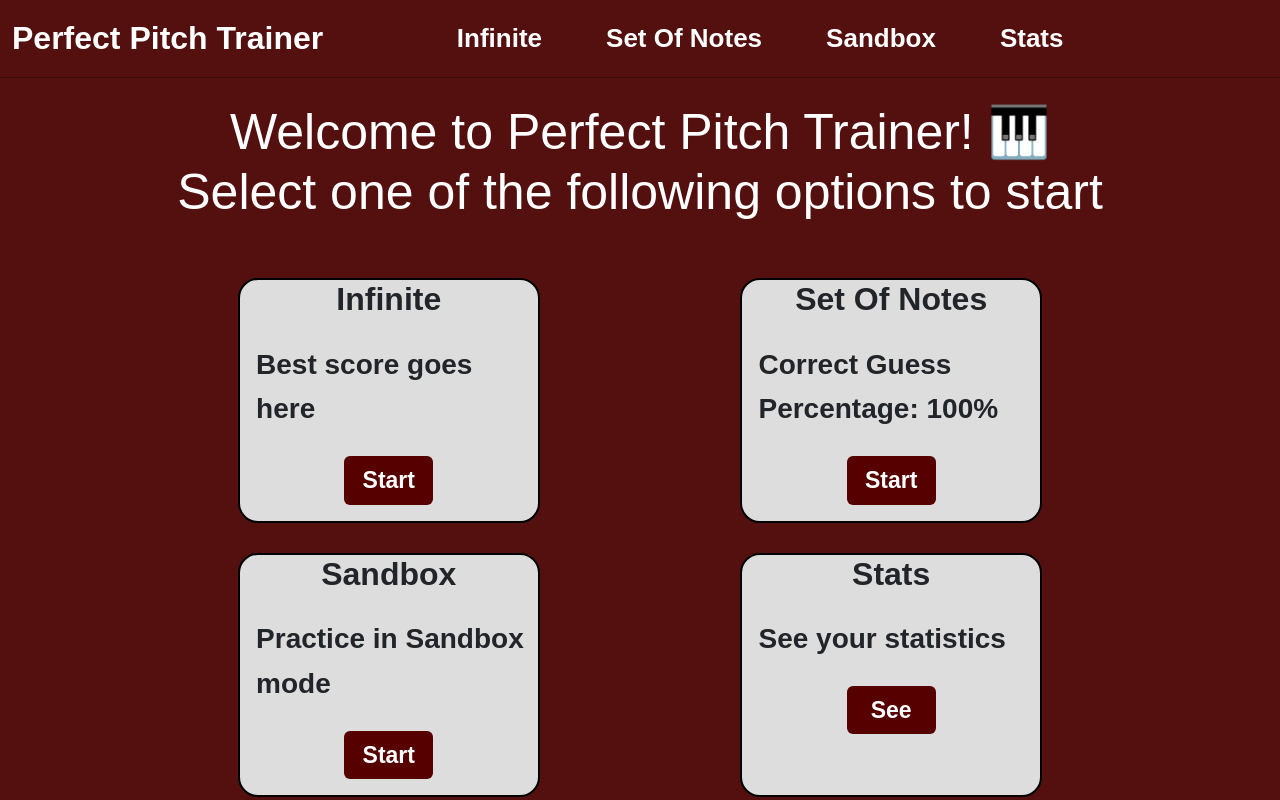
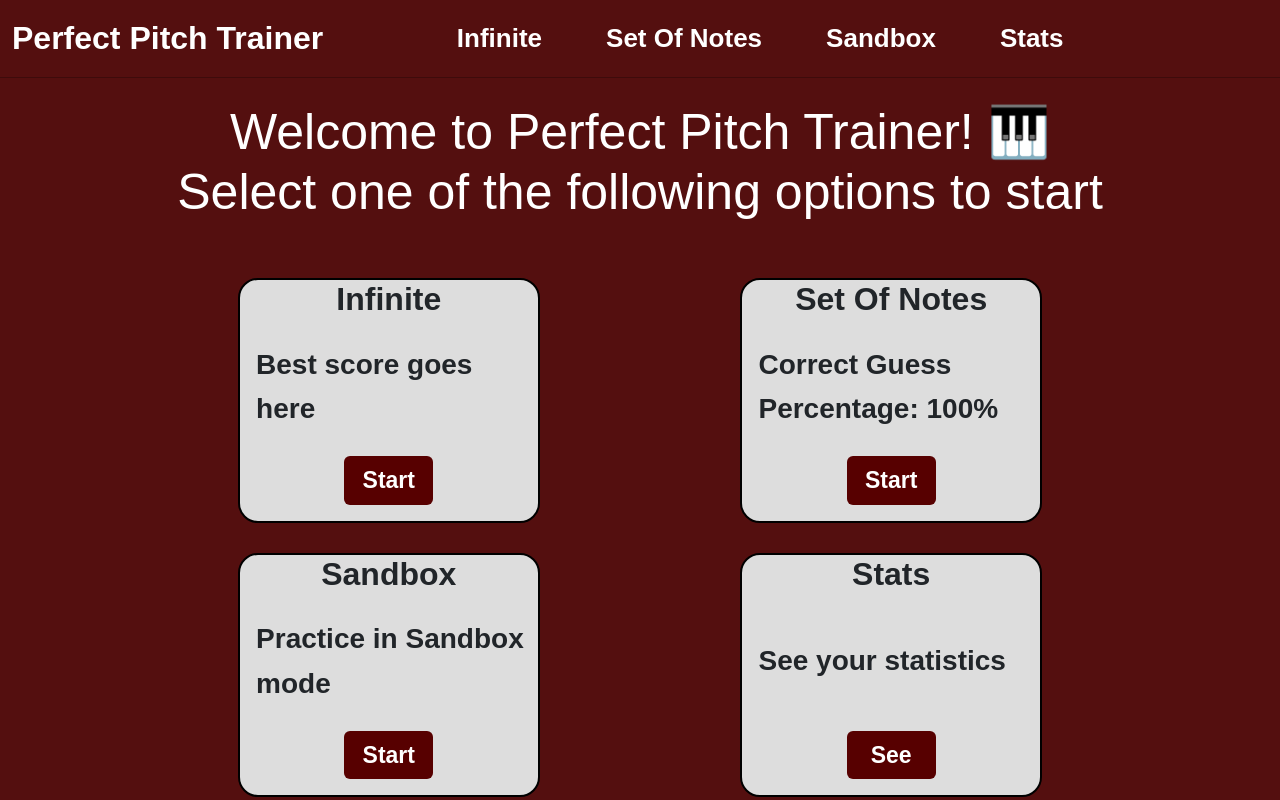
Before and after one commit to IGieckI/Perfect-Pitch-Trainer, a Vue app in the folder client/: page / in a window 1280 px wide. Built offline with nearby package versions, Linux system fonts and the light colour scheme; a web font is replaced by a local one.

Commit message:
Improve HomeContainer.vue

```diff
--- a/client/src/components/HomeContainer.vue
+++ b/client/src/components/HomeContainer.vue
@@ -46,21 +46,22 @@
     height: auto;
     font-size: 22px;
     transition: transform 0.3s ease-in-out;
+    justify-content: space-between;
     &:hover {
         transform: translateY(-10px);
         background-color: $wrapper-hover-background-color;
         transition: 0.7s ease-in-out;
     }
 
+    @media screen and (max-width: 1202px) {
+        // On mobile it's impossible to hover, so we make containers white by default.
+        background-color: $wrapper-hover-background-color;
+    }
     .btn {
         background-color: $submit-button-color;
         color: $submit-button-text-color;
         font-size: 23px;
         width: 30%;
-
-        @media screen and (max-width:600px) {
-            width: 40%;
-        }
 
         @media screen and (max-width: 1202px) {
             width: 40%;
```
